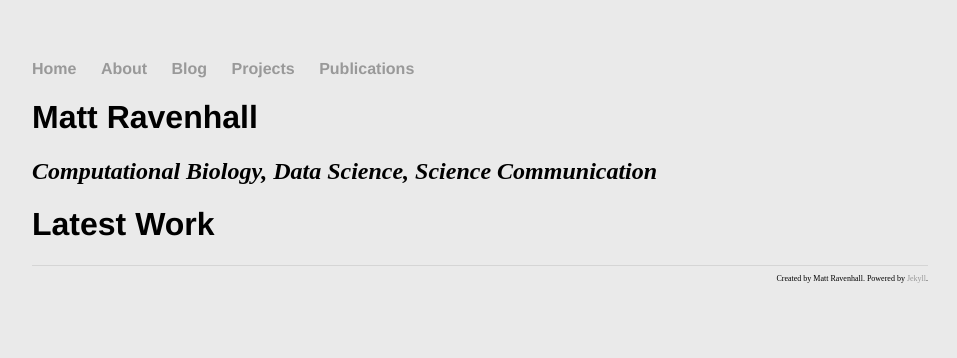
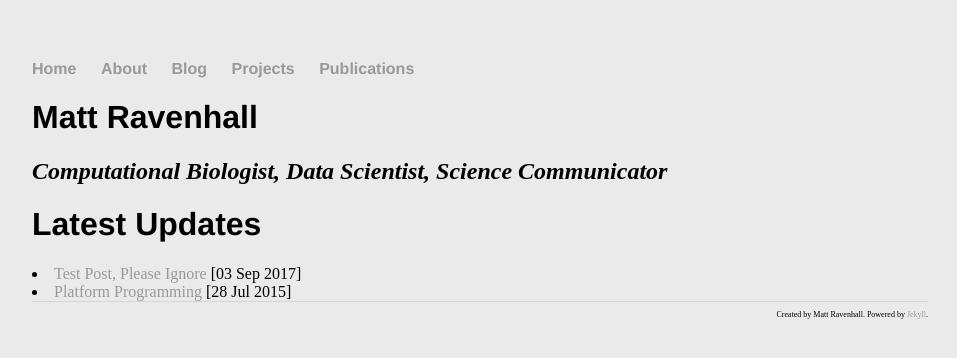
Before and after one commit to mattravenhall/mattravenhall.github.io, a Jekyll site: the page built from index.html, in a window 1280 px wide. Shown: the top 358 px of the page, without its empty margins (160-1117 px from the left). Built offline with Jekyll 4.4.1, drawn with Linux system fonts in a browser that asks for light colours.

Commit message:
Front page feed updates

```diff
--- a/index.html
+++ b/index.html
@@ -5,9 +5,10 @@ title: Matt Ravenhall
 
 <div class="blurb">
   <h1>Matt Ravenhall</h1>
-  <h2><i>Computational Biology, Data Science, Science Communication</i></h2>
+  <h2><i>Computational Biologist, Data Scientist, Science Communicator</i></h2>
 
-  <h1>Latest Work</h1>
-  {% for post in site.posts limi:3 %}
+  <h1>Latest Updates</h1>
+  {% for post in site.posts limit:3 %}
+  <li><a href="{{ post.url }}">{{ post.title }}</a> [{{ post.date | date_to_string }}]</li>
   {% endfor %}
 <div>
```
